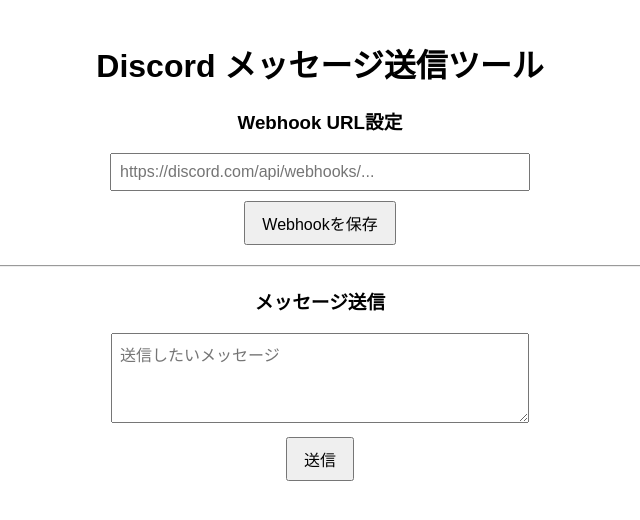
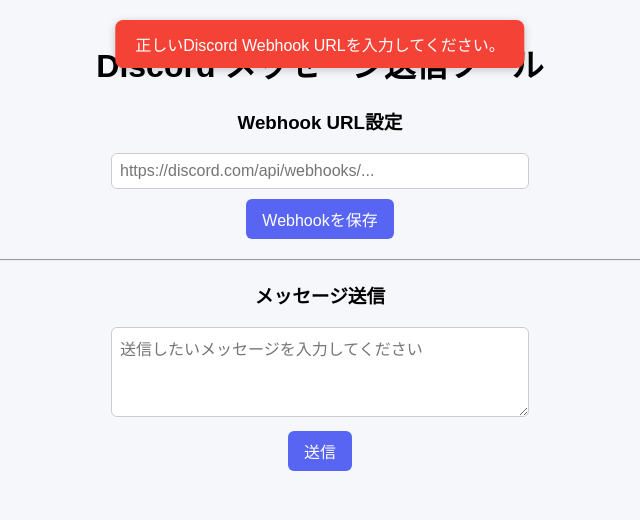
Before and after one commit to endroll2288-sys/RAID-LINE, a plain HTML site: page index.html in a window 1280 px wide. Both pictures are taken after a click on the button "Webhookを保存". Shown: the whole page, without its empty margins (320-960 px from the left). Drawn offline with Linux system fonts and the light colour scheme.

Commit message:
Update index.html

```diff
--- a/index.html
+++ b/index.html
@@ -9,6 +9,7 @@
       font-family: sans-serif;
       text-align: center;
       margin-top: 40px;
+      background-color: #f5f7fa;
     }
     input, textarea {
       width: 80%;
@@ -16,11 +17,24 @@
       margin-bottom: 10px;
       padding: 8px;
       font-size: 16px;
+      border: 1px solid #ccc;
+      border-radius: 6px;
     }
     button {
       padding: 8px 16px;
       font-size: 16px;
       cursor: pointer;
+      border: none;
+      border-radius: 6px;
+      background-color: #5865F2;
+      color: white;
+    }
+    button:hover {
+      background-color: #4752C4;
+    }
+    hr {
+      margin: 20px auto;
+      width: 60%;
     }
   </style>
 </head>
@@ -32,43 +46,73 @@
   <br />
   <button id="saveWebhook">Webhookを保存</button>
 
-  <hr style="margin: 20px 0;">
+  <hr>
 
   <h3>メッセージ送信</h3>
-  <textarea id="message" rows="4" placeholder="送信したいメッセージ"></textarea>
+  <textarea id="message" rows="4" placeholder="送信したいメッセージを入力してください"></textarea>
   <br />
   <button id="sendBtn">送信</button>
 
   <script>
-    // ページ読み込み時に保存済みWebhookを読み込む
+    // ✅ 通知メッセージ表示関数
+    function showNotice(text, type = "success") {
+      const notice = document.createElement("div");
+      notice.textContent = text;
+      notice.style.position = "fixed";
+      notice.style.top = "20px";
+      notice.style.left = "50%";
+      notice.style.transform = "translateX(-50%)";
+      notice.style.padding = "12px 20px";
+      notice.style.borderRadius = "8px";
+      notice.style.color = "#fff";
+      notice.style.fontSize = "16px";
+      notice.style.zIndex = "9999";
+      notice.style.boxShadow = "0 2px 8px rgba(0,0,0,0.2)";
+      notice.style.transition = "opacity 0.5s";
+
+      if (type === "success") {
+        notice.style.backgroundColor = "#4CAF50"; // 緑
+      } else if (type === "error") {
+        notice.style.backgroundColor = "#f44336"; // 赤
+      }
+
+      document.body.appendChild(notice);
+
+      // 3秒後にフェードアウトして削除
+      setTimeout(() => {
+        notice.style.opacity = "0";
+        setTimeout(() => notice.remove(), 500);
+      }, 3000);
+    }
+
+    // ✅ Webhook URLをlocalStorageに保存
     const webhookInput = document.getElementById("webhook");
     const savedWebhook = localStorage.getItem("discordWebhook");
     if (savedWebhook) {
       webhookInput.value = savedWebhook;
     }
 
-    // Webhookを保存
     document.getElementById("saveWebhook").addEventListener("click", () => {
       const url = webhookInput.value.trim();
       if (!url.startsWith("https://discord.com/api/webhooks/")) {
-        alert("正しいDiscord Webhook URLを入力してください。");
+        showNotice("正しいDiscord Webhook URLを入力してください。", "error");
         return;
       }
       localStorage.setItem("discordWebhook", url);
-      alert("Webhookを保存しました！");
+      showNotice("Webhookを保存しました！", "success");
     });
 
-    // メッセージを送信
+    // ✅ メッセージ送信処理
     document.getElementById("sendBtn").addEventListener("click", async () => {
       const webhookURL = localStorage.getItem("discordWebhook");
       if (!webhookURL) {
-        alert("Webhook URLが設定されていません。先に保存してください。");
+        showNotice("Webhook URLが設定されていません。", "error");
         return;
       }
 
       const content = document.getElementById("message").value;
       if (!content) {
-        alert("メッセージを入力してください。");
+        showNotice("メッセージを入力してください。", "error");
         return;
       }
 
@@ -80,13 +124,13 @@
         });
 
         if (response.ok) {
-          alert("メッセージを送信しました！");
+          showNotice("メッセージを送信しました！", "success");
           document.getElementById("message").value = "";
         } else {
-          alert("送信に失敗しました。Webhook URLを確認してください。");
+          showNotice("送信に失敗しました。Webhook URLを確認してください。", "error");
         }
       } catch (error) {
-        alert("通信エラーが発生しました。");
+        showNotice("通信エラーが発生しました。", "error");
         console.error(error);
       }
     });
```
